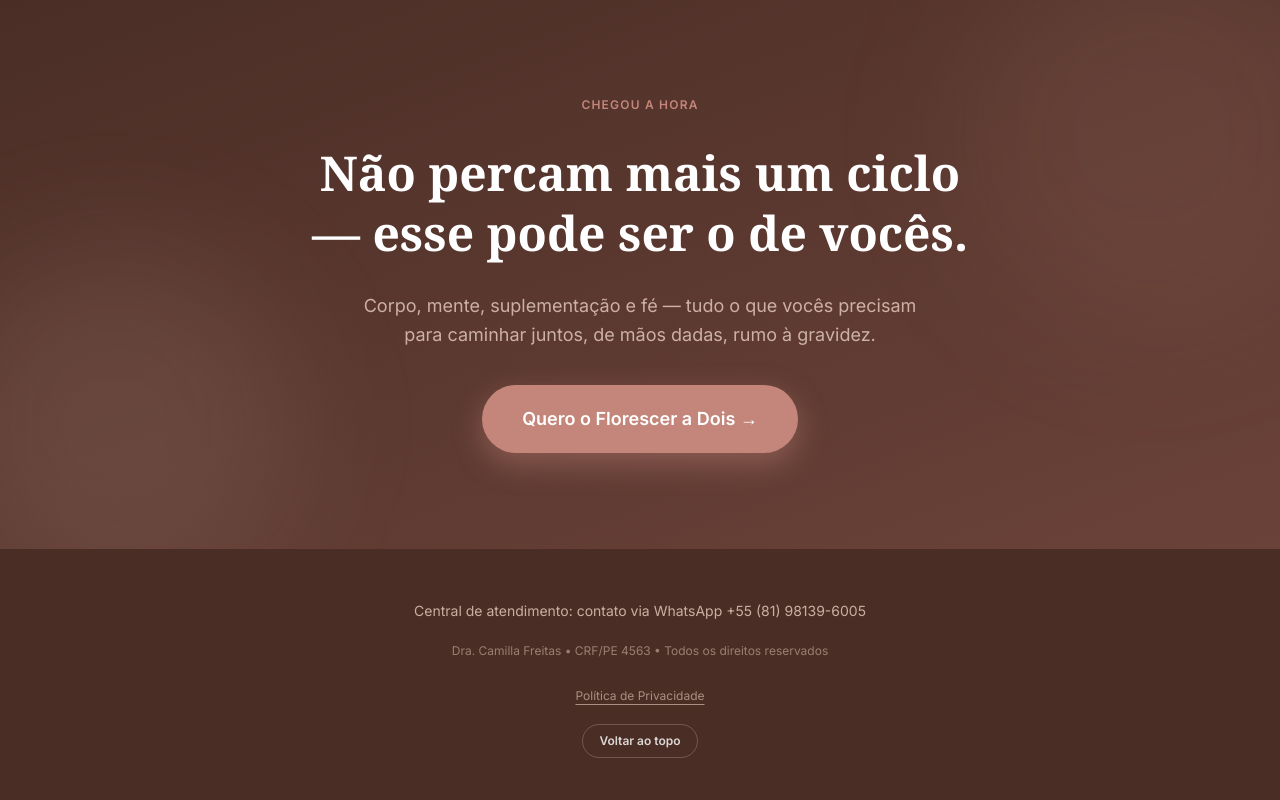
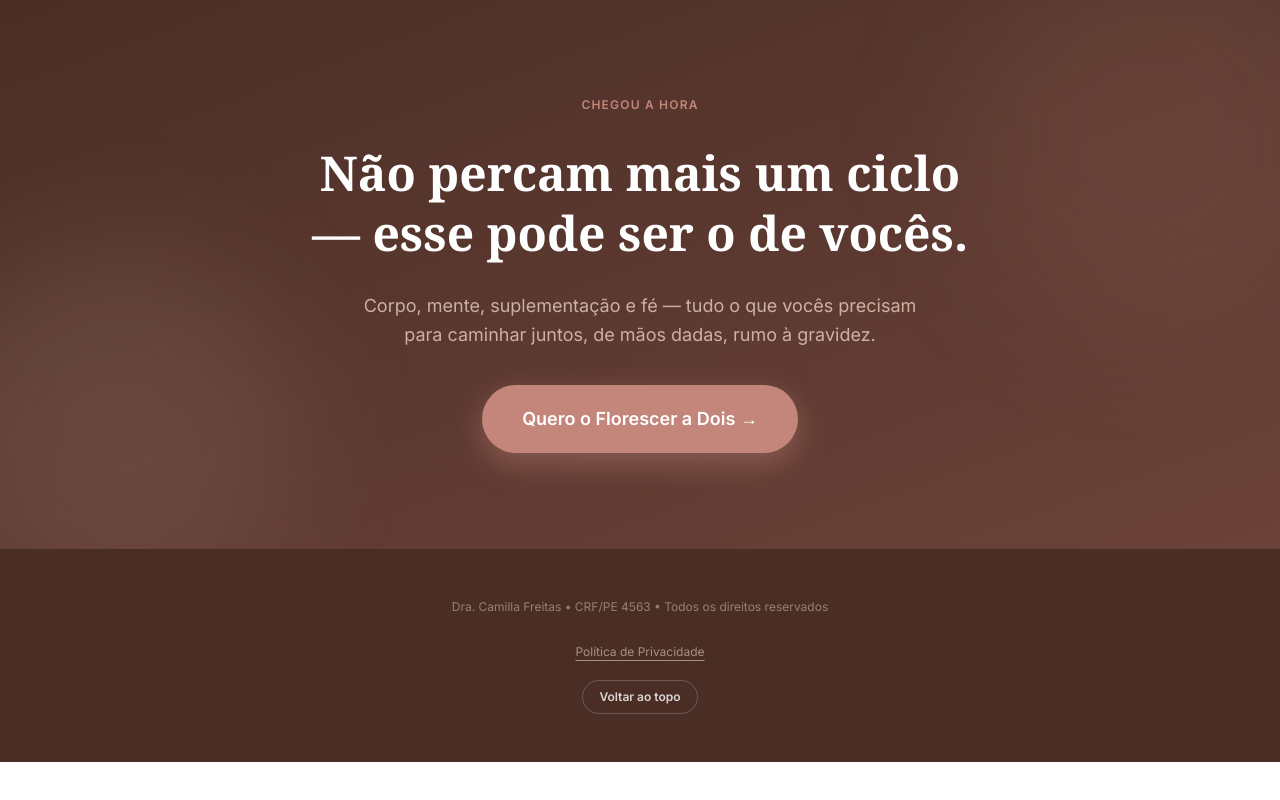
Before and after one commit to mercinhob-ops/gerando-milagres, a Next.js app: page /casalgm in a window 1280 px wide. Shown: the part 6344-7144 px from the top of the page. After the commit the page ends 7106 px from the top, so only its background shows below. Built offline with nearby package versions, Linux system fonts and the light colour scheme; no server answers; a web font is replaced by a local one.

Commit message:
fix: remove linha de WhatsApp do footer em /casalgm
Remove a linha 'Central de atendimento' com o número de WhatsApp,
mantendo o restante do footer intacto. Atualiza os testes que
referenciavam esse link.

```diff
--- a/src/app/casalgm/casalgm-content.tsx
+++ b/src/app/casalgm/casalgm-content.tsx
@@ -942,15 +942,6 @@ function FooterSection() {
   return (
     <footer className="py-12 px-6 text-center" style={{ background: "#4A2E26" }}>
       <div className="max-w-2xl mx-auto space-y-5">
-        <a
-          href="https://wa.me/5581981396005"
-          target="_blank"
-          rel="noopener noreferrer"
-          className="inline-flex items-center gap-2 font-sans text-sm text-nude/80 hover:text-white transition-colors"
-        >
-          Central de atendimento: contato via WhatsApp +55 (81) 98139-6005
-        </a>
-
         <p className="font-sans text-xs text-nude/50">
           Dra. Camilla Freitas • CRF/PE 4563 • Todos os direitos reservados
         </p>
```
Also changed, not shown: 1 other file (tests, documents, lock files or other folders).
